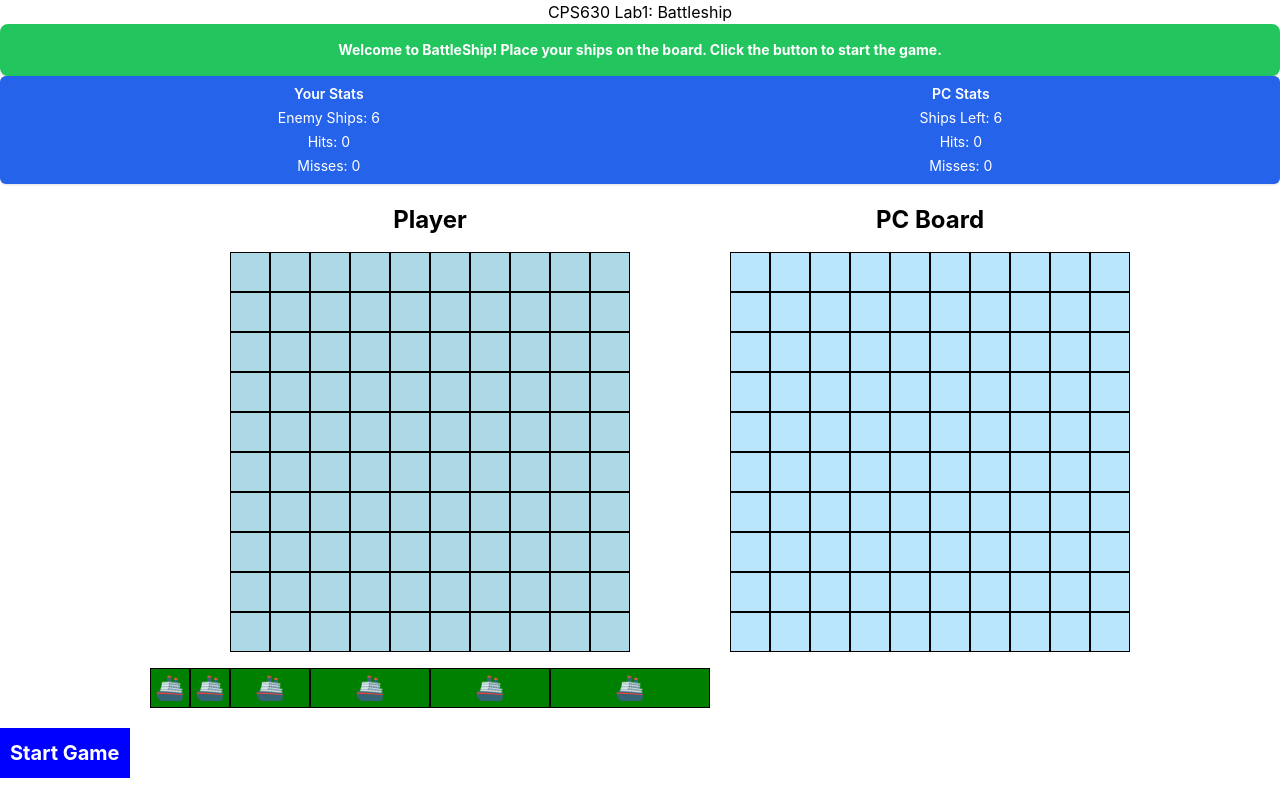
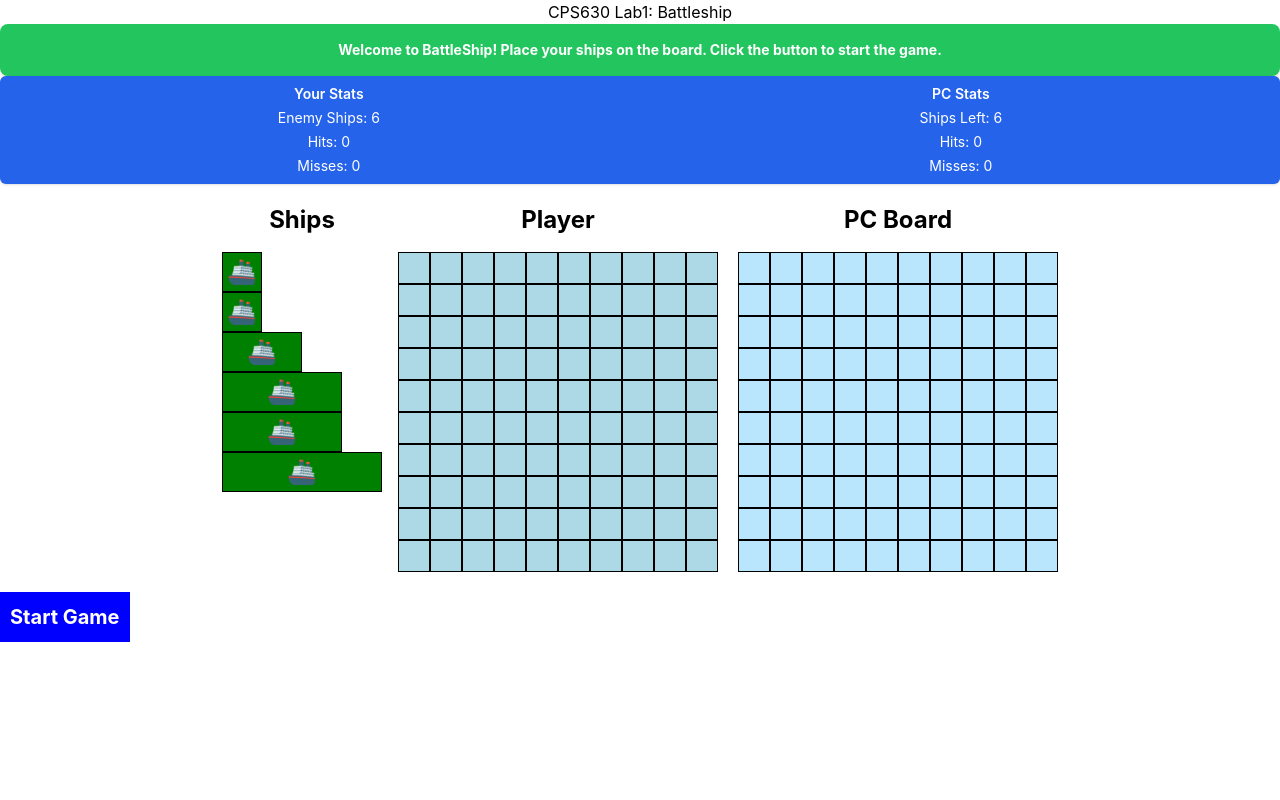
Before and after one commit to wal238/cps630, a React (Create React App) app in the folder cps630_lab1_v2/battleship/: page / in a window 1280 px wide. Built offline with nearby package versions, Linux system fonts and the light colour scheme.

Commit message:
battleship commit

```diff
--- a/cps630_lab1_v2/battleship/src/GameStateContext.js
+++ b/cps630_lab1_v2/battleship/src/GameStateContext.js
@@ -139,7 +139,6 @@ export const GameStateProvider = ({ children }) => {
 
     setBoard([...board]);
     setIsPcBoardDisabled(false);
-    setAlertMessage("Your turn!");
   };
 
   const value = {
--- a/cps630_lab1_v2/battleship/src/components/Board.jsx
+++ b/cps630_lab1_v2/battleship/src/components/Board.jsx
@@ -98,7 +98,27 @@ const Board = () => {
 
 
   return (
+    <>
     <DndProvider backend={HTML5Backend}>
+  <div className="flex flex-row justify-center items-start">
+    {/* Container for Ships */}
+    <div className="flex flex-col mr-4">
+      <h1 className="text-2xl font-bold text-center mb-4">Ships</h1>
+      <div className="flex flex-col items-start justify-start">
+        {ships.map((ship) => (
+          <Ship
+            key={ship.id}
+            id={ship.id}
+            size={ship.size}
+            orientation={ship.orientation}
+            placed={ship.placed}
+            rotateShip={rotateShip}
+          />
+        ))}
+      </div>
+    </div>
+
+    {/* Container for Board */}
     <div className="flex flex-col items-center justify-center">
       <h1 className="text-2xl font-bold text-center mb-4">Player</h1>
       <div className="grid grid-cols-10">
@@ -118,22 +138,10 @@ const Board = () => {
         })}
       </div>
     </div>
-
-  <div className="flex flex-row flex-wrap justify-start items-start mt-4">
-    {ships.map((ship) => (
-      <Ship
-        key={ship.id}
-        id={ship.id}
-        size={ship.size}
-        orientation={ship.orientation}
-        placed={ship.placed}
-        rotateShip={rotateShip}
-      />
-    ))}
   </div>
 </DndProvider>
 
-
+    </>
   );
 };
 
--- a/cps630_lab1_v2/battleship/src/components/Cell.jsx
+++ b/cps630_lab1_v2/battleship/src/components/Cell.jsx
@@ -33,8 +33,8 @@ const Cell = ({ onDrop, cellId, draggedShip }) => {
   }
 
   const cellStyle = {
-    width: 40,
-    height: 40,
+    width: 32,
+    height: 32,
     border: "1px solid black",
     backgroundColor: cellColor,
     position: "relative",
--- a/cps630_lab1_v2/battleship/src/components/PCBoard.jsx
+++ b/cps630_lab1_v2/battleship/src/components/PCBoard.jsx
@@ -181,7 +181,7 @@ const PCBoard = () => {
             return (
               <div
                 key={`${rowIndex}-${colIndex}`}
-                className={`h-10 w-10 cursor-pointer border border-black ${cellColorClass}`}
+                className={`h-8 w-8 cursor-pointer border border-black ${cellColorClass}`}
                 onClick={() => handleCellClick(rowIndex, colIndex)}
                 // Removed inline style to use Tailwind classes
               ></div>
```
Lines whose indentation alone changed are shown as unchanged.
